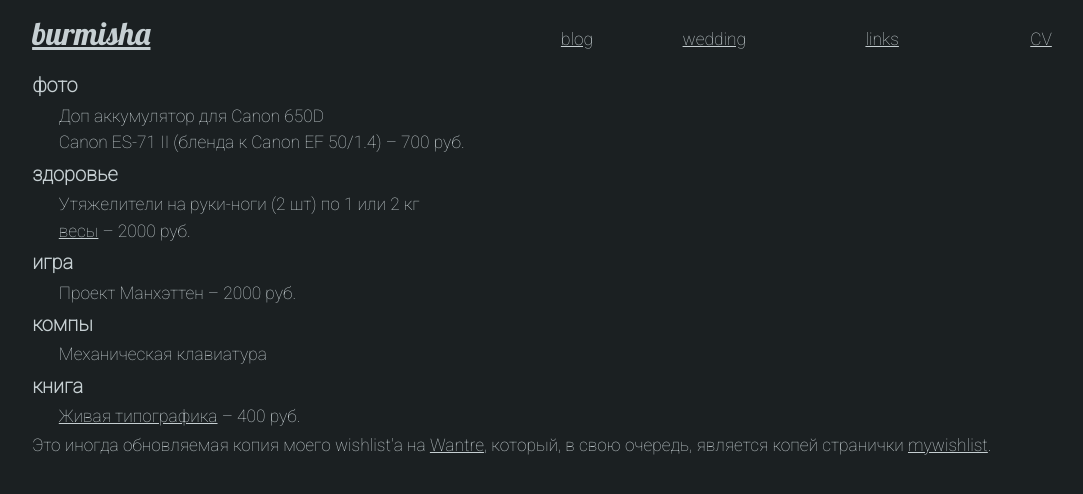
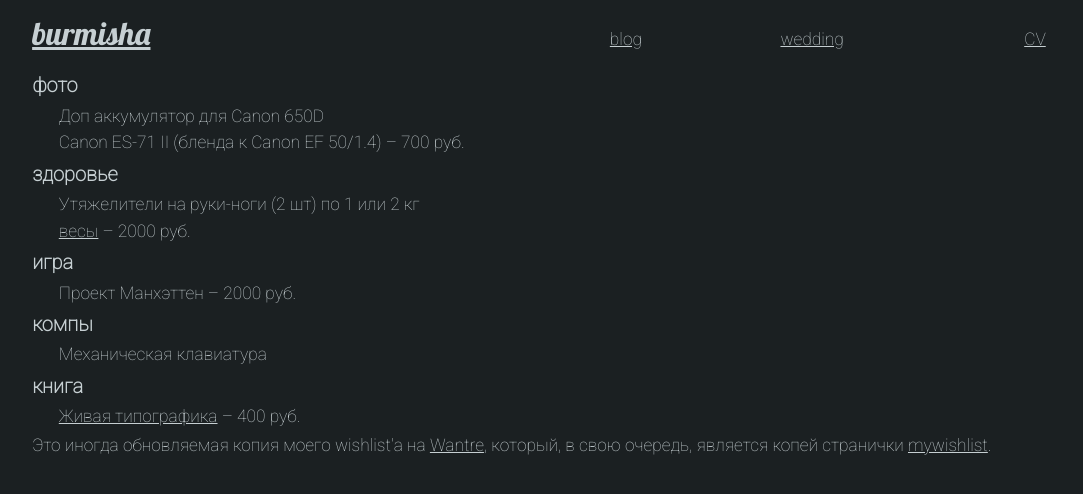
Before and after one commit to burmisha/burmisha.github.io, a Jekyll site: the page built from wishlist/index.html, in a window 1280 px wide. Shown: the top 494 px of the page, without its empty margins (98-1181 px from the left). Built offline with Jekyll 4.4.1, drawn with Linux system fonts in a browser that asks for light colours; Markdown is read by kramdown in place of the engine named in the settings.

Commit message:
delete links page

```diff
--- a/_layouts/default.html
+++ b/_layouts/default.html
@@ -9,7 +9,6 @@ http://img-fotki.yandex.ru/get/(.*)_.*
 	<ul id="menu">
 		<li class="menu_item">{%if page.url == "/blog/index.html" %}blog{% else %}<a href="/blog/">blog</a>{% endif %}</li>
 		<li class="menu_item">{%if page.url == "/tags/wedding/index.html" %}wedding{% else %}<a href="/tags/wedding">wedding</a>{% endif %}</li>
-		<li class="menu_item">{%if page.title == "links" %}links{% else %}<a href="/links/">links</a>{% endif %}</li>
 		<li class="menu_item">{%if page.title == "CV" %}CV{% else %}<a href="/cv/">CV</a>{% endif %}</li>
 	</ul>
 </div>
--- a/css/colortheme.css
+++ b/css/colortheme.css
@@ -55,9 +55,9 @@ ul {
 }
 #menu li {
   float: left;
-  min-width: 35pt;
+  min-width: 40pt;
   text-align: right;
-  width: 25%;
+  width: 33%;
 }
 a {
   color: #c6cfd2;
--- a/css/colortheme.less.css
+++ b/css/colortheme.less.css
@@ -94,9 +94,9 @@ ul {
 	margin-top: 11pt;
 	li {
 		float: left;
-		min-width: 35pt;
+		min-width: 40pt;
 		text-align: right;
-		width: 25%;
+		width: 33%;
 	}
 }
 
```
Also changed, not shown: links/index.html (deleted, +0 -14 lines).
